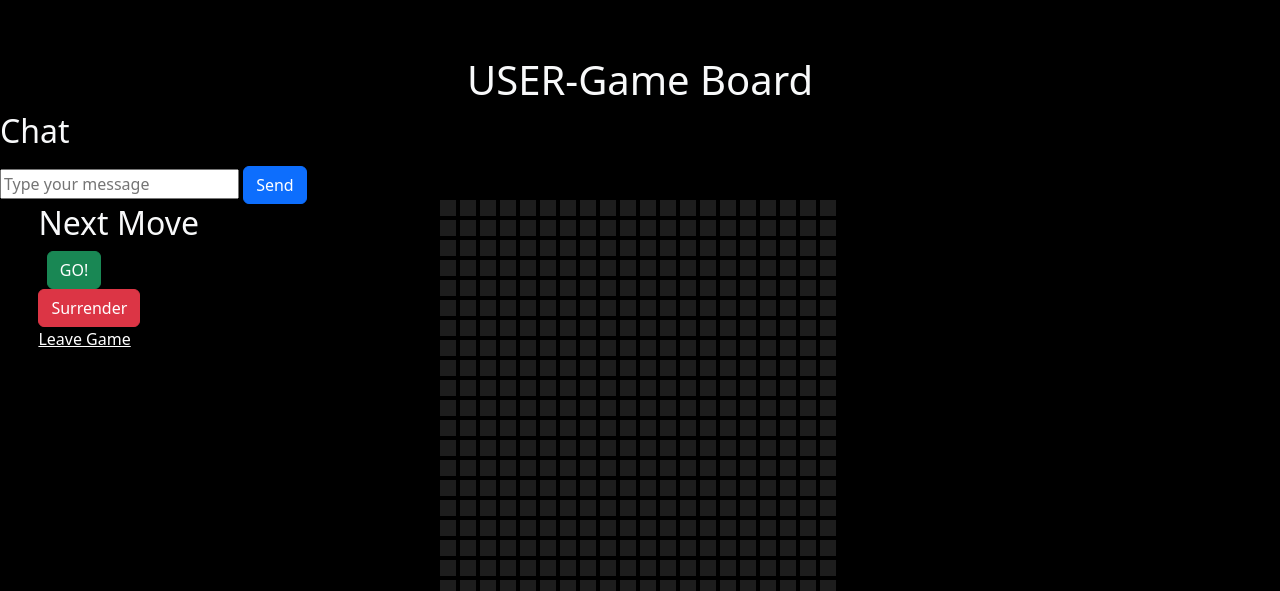
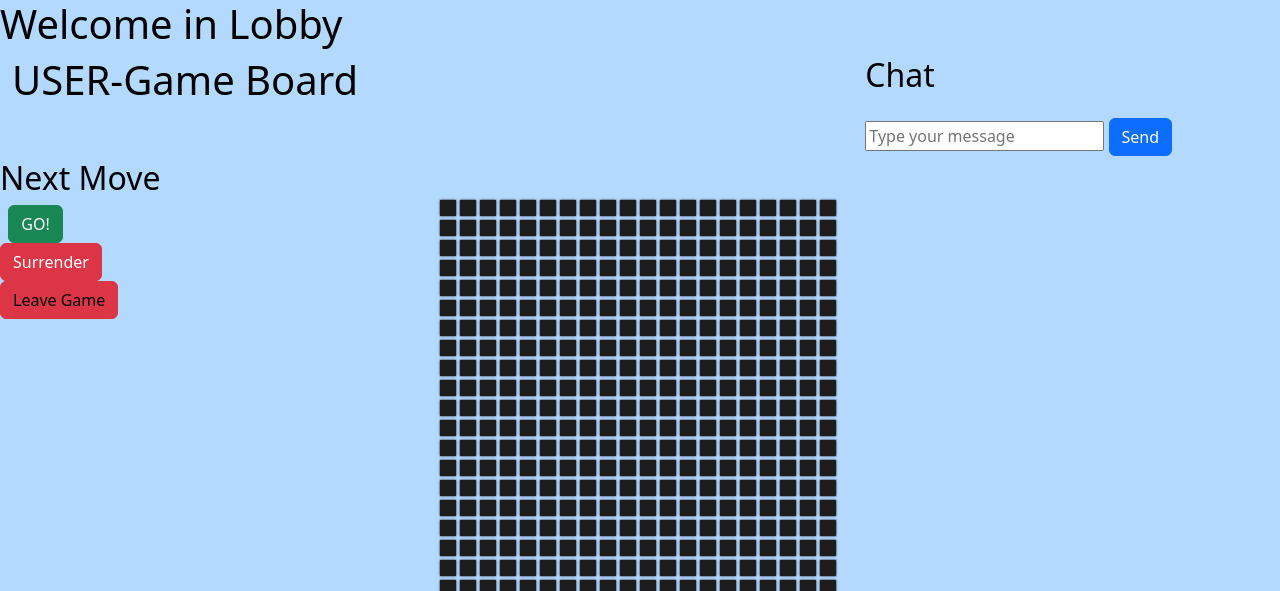
Before and after one commit to Levoo777/AdvancedSoftwareEngineering, a Flask app: template templates/user_board.html in a window 1280 px wide. Shown: the top 591 px of the page. Run offline with Flask 3, Linux system fonts and the light colour scheme; the template is opened without the code that fills it, so the values that code supplies are empty; some libraries are stand-ins or nearby versions.

Commit message:
Create chat  board for user game

```diff
--- a/templates/user_board.html
+++ b/templates/user_board.html
@@ -13,7 +13,7 @@
         crossorigin="anonymous"></script>
 
 </head>
-
+<body style="background-color: #b3d9ff;">
 <h1 class="title">
     Welcome in Lobby {{order}}
     {% with messages = get_flashed_messages() %}
@@ -29,7 +29,7 @@
 <script>
     var socket = io.connect('http://' + document.domain + ':' + location.port);
 
-        socket.on('update_board', function(data) {
+    socket.on('update_board', function (data) {
         console.log("Hallo")
         console.log('Aktualisiere Spielfeld:', data.board);
         console.log('Blöcke', data.blocks)
@@ -39,13 +39,13 @@
         updateGameBlocks(data.blocks, data.color)
     });
 
-        socket.on('finish_game', function(ranking) {
+    socket.on('finish_game', function (ranking) {
         console.log("Ranking", ranking);
         var table = document.getElementById('rankingTable');
         table.innerHTML = '';
-        ranking.forEach(function(tuple) {
+        ranking.forEach(function (tuple) {
             var row = table.insertRow();
-            tuple.forEach(function(element) {
+            tuple.forEach(function (element) {
                 var cell = row.insertCell();
                 cell.appendChild(document.createTextNode(element));
             });
@@ -57,7 +57,7 @@
         updateGameBoardGrid(updatedBoard);
     }
 
-        function updateBlocks(updatedBlocks){
+    function updateBlocks(updatedBlocks) {
         return
     }
 
@@ -72,7 +72,7 @@ function changeColorGameBoard(y, x, color) {
     function makefirstMove(row, col, player) {
         var row = document.getElementById("row")
         var col = document.getElementById("col")
-                var zug = { 'row': row.value, 'col': col.value, 'first':true};
+        var zug = { 'row': row.value, 'col': col.value, 'first': true };
         console.log(zug)
         socket.emit('zug_gemacht', zug);
     }
@@ -98,8 +98,10 @@ function changeColorGameBoard(y, x, color) {
         socket.emit('disconnect');
     });
 </script>
-</html>
-<h1 class="text-center text-light">
+<div class="container-fluid">
+    <div class="row">
+        <div class="col-md-8">
+<h1 class>
     USER-Game Board
 </h1>
 
@@ -107,29 +109,7 @@ function changeColorGameBoard(y, x, color) {
 
 </table>
 
-<!-- <div class="board-content">
-<div class="chat-container">
-    <h2>Chat</h2>
-    <ul id="chat-list"></ul>
-    <form onsubmit="event.preventDefault(); sendMessage();">
-        <input type="text" id="message" placeholder="Type your message">
-        <button type="submit">Send</button>
-    </form>
-</div>
 
-<div class="game-container">
-  <h1>Game Page - Lobby {{ lobby_id }}</h1>
-  <h2>Users in the Lobby:</h2>
-  <ul class="lobby-users" id="board-list">
-      {% for row in board %}
-          <li>{{ row }}</li>
-      {% endfor %}
-  </ul>
-</div>
-</div> -->
-
-
-<body class="bg-black">
 
 
     <div class="wrapper-left-side">
@@ -151,21 +131,23 @@ function changeColorGameBoard(y, x, color) {
         dragndrop(blocks_object)
         console.log(playerColor);
     </script>
+</div>
 
-
-    <div class="wrapper-right-side">
+    <div class="col-md-4 text-center">
         <div class="chat-container">
-        <h2 class="text-light">Chat</h2>
+            <h2>Chat</h2>
             <ul id="chat-list" style="list-style-type:none;"></ul>
             <form onsubmit="event.preventDefault(); sendMessage();">
-            <input type="text" id="message" placeholder="Type your message">
+                <input type="text" id="message" placeholder="Type your message" class="mb-2">
                 <button type="submit" class="btn btn-primary">Send</button>
             </form>
         </div>
     </div>
+    </div>
+    </div>
 
-<div style="margin-left: 3%;">
-<h2 class="text-light">Next Move</h2>
+    <div>
+        <h2>Next Move</h2>
         <form onsubmit="event.preventDefault(); makeMove();">
             <label for="row"></label>
             <input type="number" id="row" name="row" hidden>
@@ -180,26 +162,27 @@ function changeColorGameBoard(y, x, color) {
             <button type="submit" class="btn btn-danger">Surrender</button>
         </form>
 
-<a href="{{ url_for('main.profile') }}" class="text-white">Leave Game</a>
+        <a href="{{ url_for('main.profile') }}" class="btn btn-danger">Leave Game</a>
     </div>
-<!--
-<form onsubmit="event.preventDefault(); makeMove(first=0);">
-    <label for="row"></label>
-    <input type="number" id="row" name="row" hidden>
+    <style>
+        .chat-container {
+            text-align: left;
+        }
 
-    <label for="col"></label>
-    <input type="number" id="col" name="col" hidden>
+        #chat-list {
+            max-height: 200px;
+            overflow-y: auto;
+        }
+    </style>
+    <script src="https://cdnjs.cloudflare.com/ajax/libs/socket.io/3.0.3/socket.io.js"></script>
+    <script>
+        var socket = io.connect('http://' + document.domain + ':' + location.port);
 
-    <button type="submit" class="btn-primary">Zug machen</button>
-</form>  -->
-</body>
-
-<script>
-
-    socket.on('chat_message', function(message) {
+        socket.on('chat_message', function (message) {
             var chatList = document.getElementById('chat-list');
             var li = document.createElement('li');
-        li.textContent = message;
+            var timestamp = new Date().toLocaleTimeString();
+            li.textContent = '[' + timestamp + '] ' + message;
             chatList.appendChild(li);
         });
 
@@ -207,10 +190,12 @@ function changeColorGameBoard(y, x, color) {
             var messageInput = document.getElementById('message');
             var message = messageInput.value.trim();
             if (message !== '') {
+                var timestamp = new Date().toLocaleTimeString();
                 socket.emit('send_message', message);
                 messageInput.value = '';
             }
         }
+    </script>
+</body>
 
-</script>
 </html>
```
Lines whose indentation alone changed are shown as unchanged.
